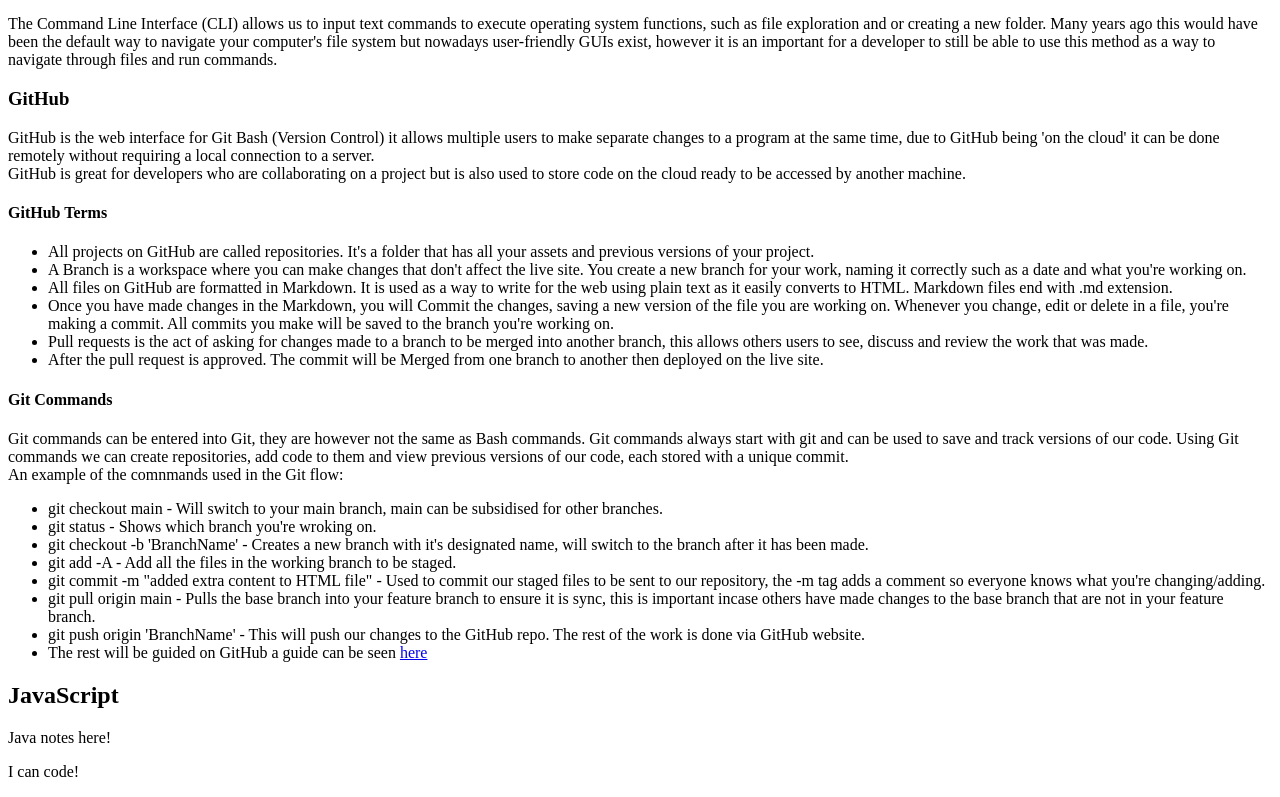
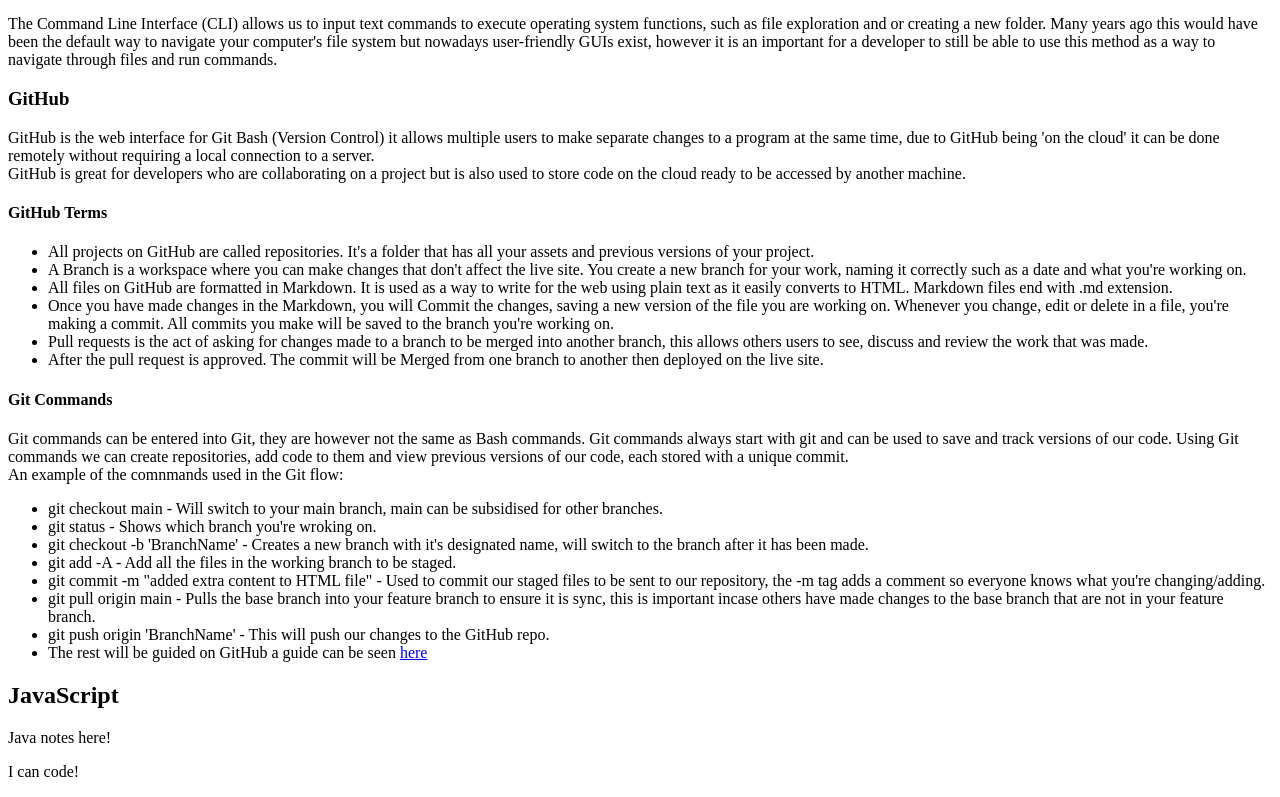
Before and after one commit to JackStockwell/prework-study-guide, a plain HTML site: page index.html in a window 1280 px wide. Shown: the part 1673-2470 px from the top of the page. Drawn offline with Linux system fonts and the light colour scheme.

Commit message:
typo fix line 93

```diff
--- a/index.html
+++ b/index.html
@@ -89,7 +89,7 @@
             <li>git add -A - Add all the files in the working branch to be staged.</li>
             <li>git commit -m "added extra content to HTML file" - Used to commit our staged files to be sent to our repository, the -m tag adds a comment so everyone knows what you're changing/adding.</li>
             <li>git pull origin main - Pulls the base branch into your feature branch to ensure it is sync, this is important incase others have made changes to the base branch that are not in your feature branch.</li>
-            <li>git push origin 'BranchName' - This will push our changes to the GitHub repo. The rest of the work is done via GitHub website.</li>
+            <li>git push origin 'BranchName' - This will push our changes to the GitHub repo.</li>
             <li>The rest will be guided on GitHub a guide can be seen <a href="https://docs.github.com/en/pull-requests/collaborating-with-pull-requests/incorporating-changes-from-a-pull-request/merging-a-pull-request?tool=webui">here</a></a></li>
           </ul>
         </p>
```
